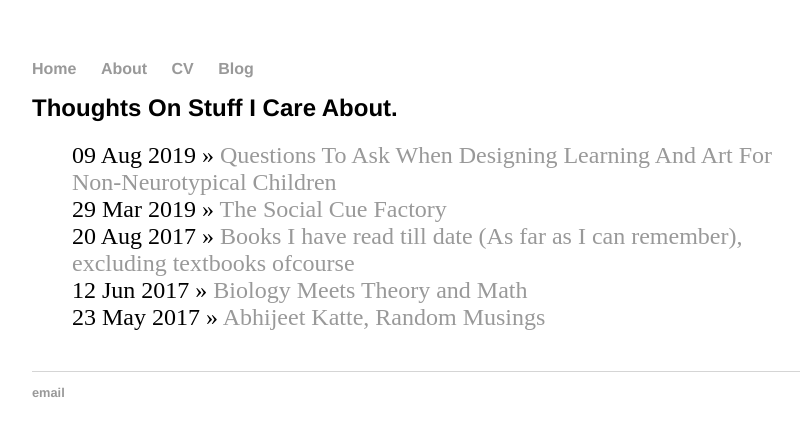
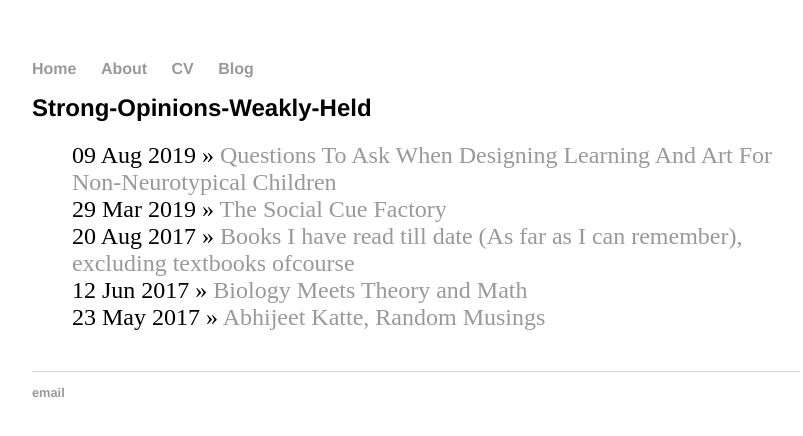
Before and after one commit to AbhiK24/abhik24.github.io, a Jekyll site: the page built from blog/index.html, in a window 1280 px wide. Shown: the top 436 px of the page, without its empty margins (224-1027 px from the left). Built offline with Jekyll 4.4.1, drawn with Linux system fonts in a browser that asks for light colours; comment, search, counter and statistics services are not loaded.

Commit message:
Changed the blog name

```diff
--- a/blog/index.html
+++ b/blog/index.html
@@ -1,6 +1,6 @@
 ---
 layout: default
-title: Thoughts On Stuff I Care About.
+title: Strong-Opinions-Weakly-Held
 ---
 	<h1>{{ page.title }}</h1>
 	<ul class="posts">
```
